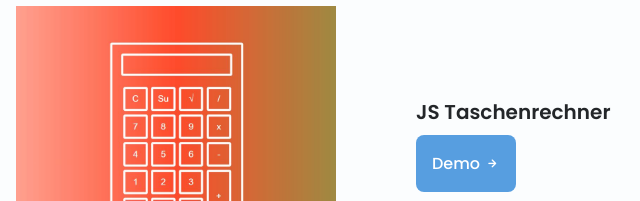
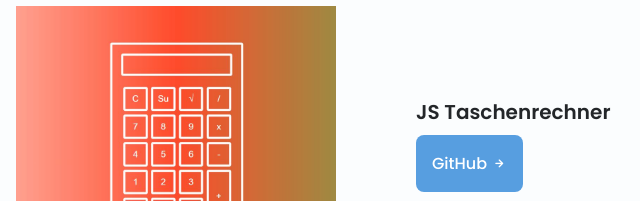
Before and after one commit to Nirushaan/Portfolio, a website built with Parcel: page index.html in a window 1280 px wide. Shown: the part 3360-3561 px from the top of the page, 264-904 px from the left. Built offline with nearby package versions, Linux system fonts and the light colour scheme.

Commit message:
Edit Portfolio

```diff
--- a/index.html
+++ b/index.html
@@ -400,7 +400,7 @@
             <div class="portfolio__data">
               <h3 class="portfolio__title">JS Taschenrechner</h3>
               <a href="https://github.com/Nirushaan/Taschenrechner_JavaScript" target="_blank" class="button button--fleex button--small portfolio__button">
-              Demo
+                GitHub
               <i class="uil uil-arrow-right"></i>
               </a>
             </div>
@@ -413,7 +413,7 @@
             <div class="portfolio__data">
               <h3 class="portfolio__title">Pong</h3>
               <a href="https://github.com/Nirushaan/Pong-Game" target="_blank" class="button button--fleex button--small portfolio__button">
-                Demo
+                GitHub
                 <i class="uil uil-arrow-right"></i>
               </a>
             </div>
@@ -426,7 +426,7 @@
             <div class="portfolio__data">
               <h3 class="portfolio__title">Multimedia Website, M152</h3>
               <a href="https://github.com/Nirushaan/M152-Projektarbeit" target="_blank" class="button button--fleex button--small portfolio__button">
-                Demo
+                GitHub
                 <i class="uil uil-arrow-right"></i>
               </a>
             </div>
@@ -439,7 +439,7 @@
             <div class="portfolio__data">
               <h3 class="portfolio__title">Colorpicker</h3>
               <a href="#" class="button button--fleex button--small portfolio__button">
-                Demo
+                GitHub
                 <i class="uil uil-arrow-right"></i>
               </a>
             </div>
@@ -452,7 +452,7 @@
             <div class="portfolio__data">
               <h3 class="portfolio__title">Stromdatenanalyse, Projektarbeit M306</h3>
               <a href="https://github.com/Nirushaan/Stromdatenanlyse_M306" target="_blank" class="button button--fleex button--small portfolio__button">
-                Demo
+                GitHub
                 <i class="uil uil-arrow-right"></i>
               </a>
             </div>
```
